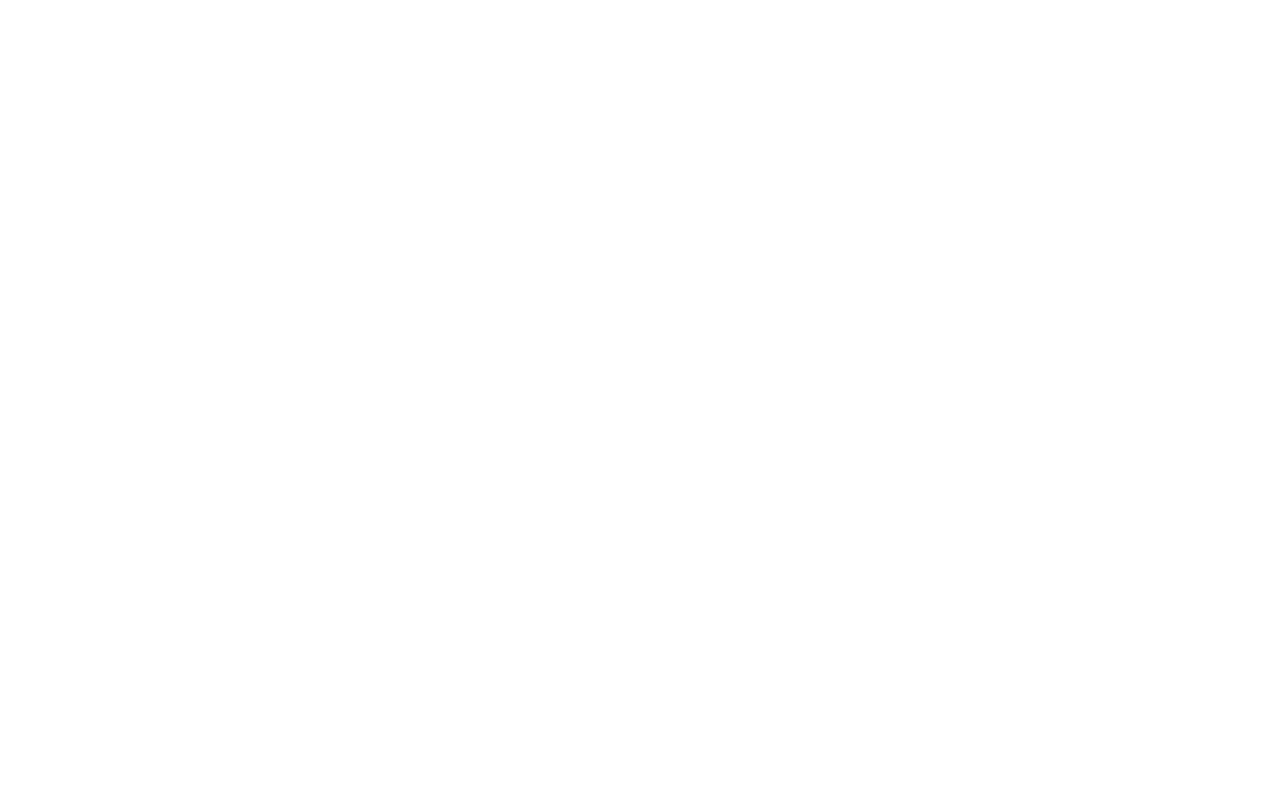
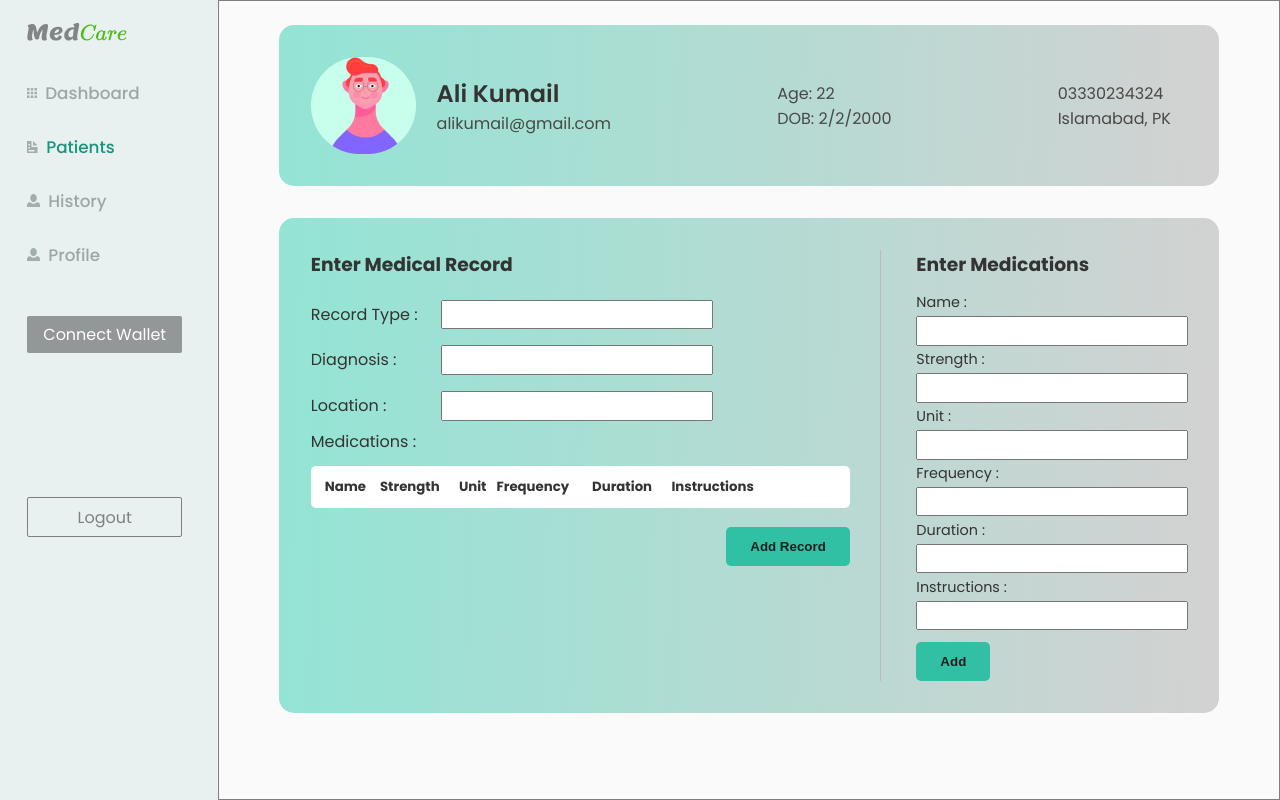
Before and after one commit to AlyKumail/MedCare, a React (Create React App) app in the folder my-app/: page /patientAccess in a window 1280 px wide. Before the commit this address had no page. Built offline with nearby package versions, Linux system fonts and the light colour scheme.

Commit message:
PatientAccess page done

```diff
--- a/my-app/src/App.js
+++ b/my-app/src/App.js
@@ -8,6 +8,7 @@ import RecordDetail from "./pages/RecordDetail";
 import Profile from "./pages/Profile";
 import Doctor from "./pages/Doctor";
 import Patients from "./pages/Patients";
+import PatientAccess from "./pages/PatientAccess";
 
 function App() {
   return (
@@ -21,6 +22,7 @@ function App() {
         <Route path="/profile" element={<Profile />}></Route>
         <Route path="/doctor" element={<Doctor />}></Route>
         <Route path="/patients" element={<Patients />}></Route>
+        <Route path="/patientAccess" element={<PatientAccess />}></Route>
         {/* <Route path="/patient/profile" element={<Profile />}></Route>
                 <Route path="/patient/history" element={<PatientHistory />}></Route>
                 <Route path="/doctor" element={<Doctor />}></Route>
--- /dev/null
+++ b/my-app/src/pages/PatientAccess.js
@@ -0,0 +1,198 @@
+import React, { useState } from "react";
+
+import "../styles/Patient.css";
+import "../styles/PatientAccess.css";
+import Sidebar from "../components/Sidebar";
+
+import profile from "../img/profile.png";
+import medicationRemove from "../img/medication-remove.png";
+
+const PatientAccess = () => {
+  const [medication, setMedication] = useState({
+    name: "",
+    strength: "",
+    unit: "",
+    frequency: "",
+    duration: "",
+    instructions: "",
+  });
+
+  const [medicationList, setMedicationList] = useState([]);
+
+  const handleMedicationInput = (e) => {
+    setMedication({ ...medication, [e.target.name]: e.target.value });
+  };
+
+  const handleMedicationAdd = () => {
+    console.log(medication);
+    setMedicationList([...medicationList, medication]);
+    setMedication({
+      name: "",
+      strength: "",
+      unit: "",
+      frequency: "",
+      duration: "",
+      instructions: "",
+    });
+    console.log(medicationList);
+  };
+
+  const handleRemoveMedication = (targetIndex) => {
+    const newMedicationList = medicationList.filter(
+      (medication, index) => index != targetIndex
+    );
+    console.log("New MedList", newMedicationList);
+    setMedicationList(newMedicationList);
+  };
+
+  return (
+    <div className="patient-container patientAccess-container flex">
+      <Sidebar isDoctorDashboard={true} active="patients"></Sidebar>
+      <div className="portal-main">
+        <div className="patientAccess">
+          <div className="profile-public flex-center">
+            <img src={profile} alt="" />
+            <div className="profile-public-detail flex-between-center">
+              <div>
+                <h2>Ali Kumail</h2>
+                <p>alikumail@gmail.com</p>
+              </div>
+              <div>
+                <p>Age: 22</p>
+                <p>DOB: 2/2/2000</p>
+              </div>
+              <div>
+                <p>03330234324</p>
+                <p>Islamabad, PK</p>
+              </div>
+            </div>
+          </div>
+          <div className="record-operations">
+            <div className="record-operations-tab"></div>
+            <div className="record-operations-body flex-between-start">
+              <form className="main-form" action="#">
+                <h3>Enter Medical Record</h3>
+                <div className="input-item">
+                  <label htmlFor="type">Record Type :</label>
+                  <input type="text" />
+                </div>
+                <div className="input-item">
+                  <label htmlFor="diagnosis">Diagnosis :</label>
+                  <input type="text" />
+                </div>
+                <div className="input-item">
+                  <label htmlFor="location">Location :</label>
+                  <input type="text" />
+                </div>
+                <div className="input-item">
+                  <label htmlFor="">Medications :</label>
+                </div>
+                <div className="medications">
+                  <table className="medications-table">
+                    <thead>
+                      <tr>
+                        <th>Name</th>
+                        <th>Strength</th>
+                        <th>Unit</th>
+                        <th>Frequency</th>
+                        <th>Duration</th>
+                        <th>Instructions</th>
+                        <th style={{ opacity: 0 }}>Delete</th>
+                      </tr>
+                    </thead>
+                    <tbody>
+                      {medicationList.map((medication, index) => {
+                        return (
+                          <tr key={index}>
+                            <td>{medication.name}</td>
+                            <td>{medication.strength}</td>
+                            <td>{medication.unit}</td>
+                            <td>{medication.frequency}</td>
+                            <td>{medication.duration}</td>
+                            <td>{medication.instructions}</td>
+                            <td className="medicationRemoveBtn flex-center">
+                              <img
+                                src={medicationRemove}
+                                onClick={() => {
+                                  handleRemoveMedication(index);
+                                }}
+                                alt=""
+                              />
+                            </td>
+                          </tr>
+                        );
+                      })}
+                    </tbody>
+                  </table>
+                  <button className="form-btn">Add Record</button>
+                </div>
+              </form>
+              <div className="medication-form">
+                <h3>Enter Medications</h3>
+                <div className="input-item">
+                  <label htmlFor="name">Name :</label>
+                  <input
+                    type="text"
+                    value={medication.name}
+                    name="name"
+                    onChange={handleMedicationInput}
+                  />
+                </div>
+                <div className="input-item">
+                  <label htmlFor="strength">Strength :</label>
+                  <input
+                    type="text"
+                    value={medication.strength}
+                    name="strength"
+                    onChange={handleMedicationInput}
+                  />
+                </div>
+                <div className="input-item">
+                  <label htmlFor="unit">Unit :</label>
+                  <input
+                    type="text"
+                    value={medication.unit}
+                    name="unit"
+                    onChange={handleMedicationInput}
+                  />
+                </div>
+                <div className="input-item">
+                  <label htmlFor="frequency">Frequency :</label>
+                  <input
+                    type="text"
+                    value={medication.frequency}
+                    name="frequency"
+                    onChange={handleMedicationInput}
+                  />
+                </div>
+                <div className="input-item">
+                  <label htmlFor="duration">Duration :</label>
+                  <input
+                    type="text"
+                    value={medication.duration}
+                    name="duration"
+                    onChange={handleMedicationInput}
+                  />
+                </div>
+                <div className="input-item">
+                  <label htmlFor="instructions">Instructions :</label>
+                  <input
+                    type="text"
+                    value={medication.instructions}
+                    name="instructions"
+                    onChange={handleMedicationInput}
+                  />
+                </div>
+                <button className="form-btn" onClick={handleMedicationAdd}>
+                  Add
+                </button>
+              </div>
+            </div>
+          </div>
+        </div>
+      </div>
+    </div>
+  );
+};
+
+export default PatientAccess;
--- a/my-app/src/pages/Patients.js
+++ b/my-app/src/pages/Patients.js
@@ -9,6 +9,8 @@ import patientImg2 from "../img/patient-img2.png";
 import patientImg3 from "../img/patient-img3.png";
 import patientImg4 from "../img/patient-img4.png";
 import patientImg5 from "../img/patient-img5.png";
+
+import { Link } from "react-router-dom";
 
 const Doctor = () => {
   return (
@@ -40,7 +42,9 @@ const Doctor = () => {
               </p>
             </div>
             <div className="patients-item-button">
-              <button>View Detail</button>
+              <button>
+                <Link to="/patientAccess">View Detail</Link>
+              </button>
             </div>
           </div>
           <div className="patients-item flex-center">
@@ -64,7 +68,9 @@ const Doctor = () => {
               </p>
             </div>
             <div className="patients-item-button">
-              <button>View Detail</button>
+              <button>
+                <Link to="/patientAccess">View Detail</Link>
+              </button>
             </div>
           </div>
           <div className="patients-item flex-center">
@@ -88,7 +94,9 @@ const Doctor = () => {
               </p>
             </div>
             <div className="patients-item-button">
-              <button>View Detail</button>
+              <button>
+                <Link to="/patientAccess">View Detail</Link>
+              </button>
             </div>
           </div>
           <div className="patients-item flex-center">
@@ -112,7 +120,9 @@ const Doctor = () => {
               </p>
             </div>
             <div className="patients-item-button">
-              <button>View Detail</button>
+              <button>
+                <Link to="/patientAccess">View Detail</Link>
+              </button>
             </div>
           </div>
           <div className="patients-item flex-center">
@@ -136,7 +146,9 @@ const Doctor = () => {
               </p>
             </div>
             <div className="patients-item-button">
-              <button>View Detail</button>
+              <button>
+                <Link to="/patientAccess">View Detail</Link>
+              </button>
             </div>
           </div>
         </div>
--- /dev/null
+++ b/my-app/src/styles/PatientAccess.css
@@ -0,0 +1,75 @@
+.patientAccess{
+    width: 90%;
+    margin: 0 auto;
+}
+.input-item label{
+    display: inline-block;
+    min-width: 130px;
+}
+.record-operations-body{
+    margin: 2rem 0;
+    background: linear-gradient(91.9deg, rgba(94, 216, 192, 0.65) 2.63%, rgba(192, 192, 192, 0.69) 98.56%);
+    border-radius: 15px;
+    padding: 2rem;
+}
+.record-operations-body h3{
+    margin-bottom: .8rem ;
+}
+.record-operations-body .input-item{
+    margin:  0;
+}
+.medications-table{
+    background: #fff;
+    padding: .55rem .75rem;
+    width: 100%;
+    margin-top: .8rem;
+    border-radius: 5px;
+
+}
+/* .medications-table tr{
+    display: flex;
+    width: 100%;
+    justify-content: space-between;
+    align-items: flex-start;
+} */
+.medications-table tr th,
+.medications-table tr td{
+    font-size: 0.83rem;
+    max-width: 120px;
+    color: #333;
+    margin: .25rem 0;
+    /* border: 1px solid blue; */
+}
+.medications-table tr th{
+    text-align: left;
+    /* margin-bottom: 2rem; */
+}
+.medications-table tr{
+    gap: 1rem;
+}
+.main-form{
+    width: 65%;
+    padding-right: 1.9rem;
+}
+.medication-form{
+    width: 35%;
+    border-left: 1px solid rgb(187, 187, 187);
+    padding-left: 2.2rem;
+}
+.medication-form label{
+    display: block;
+    margin: 0;
+    font-size: 0.9rem;
+}
+.medication-form input{
+    margin: 0.2rem 0 !important;
+}
+
+.medicationRemoveBtn{
+    padding-top: .1rem;
+    cursor: pointer;
+}
+.main-form .form-btn{
+    display: block;
+    margin: 1.2rem 0 0 auto;
+}
--- a/my-app/src/styles/Patients.css
+++ b/my-app/src/styles/Patients.css
@@ -23,14 +23,17 @@
     margin: 0 0 0 auto;
 
 }
-.patients-item-button button{
+.patients-item-button button,
+.form-btn{
     border: none;
     padding: .75rem 1.5rem;
     cursor: pointer;
     margin-top: .5rem;
     background-color: var(--aquaBlue);
-    color: #fff;
     opacity: .85;
     font-weight: 600;
     border-radius: 5px;
 }
+.patients-item-button a{
+    color: white;
+}
```
Also changed, not shown: my-app/src/img/medication-remove.png (added).
